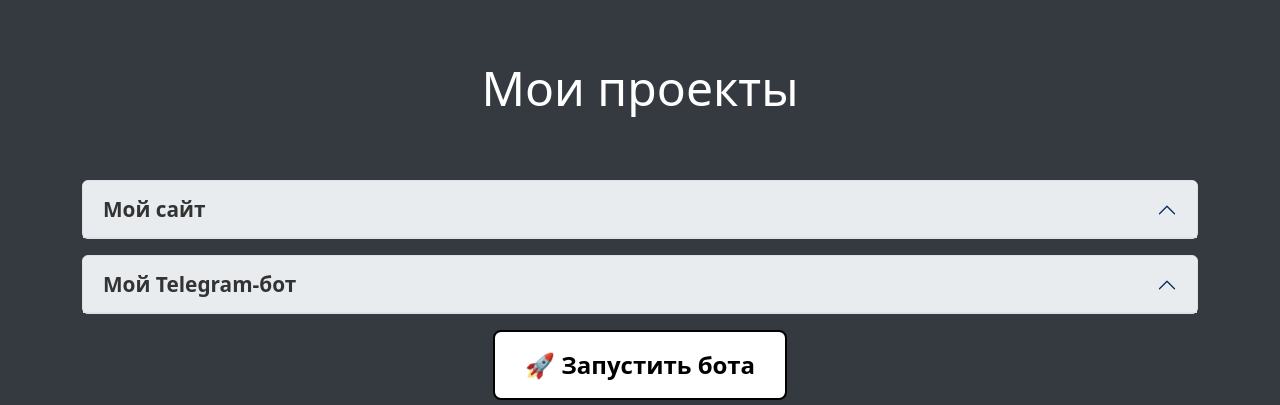
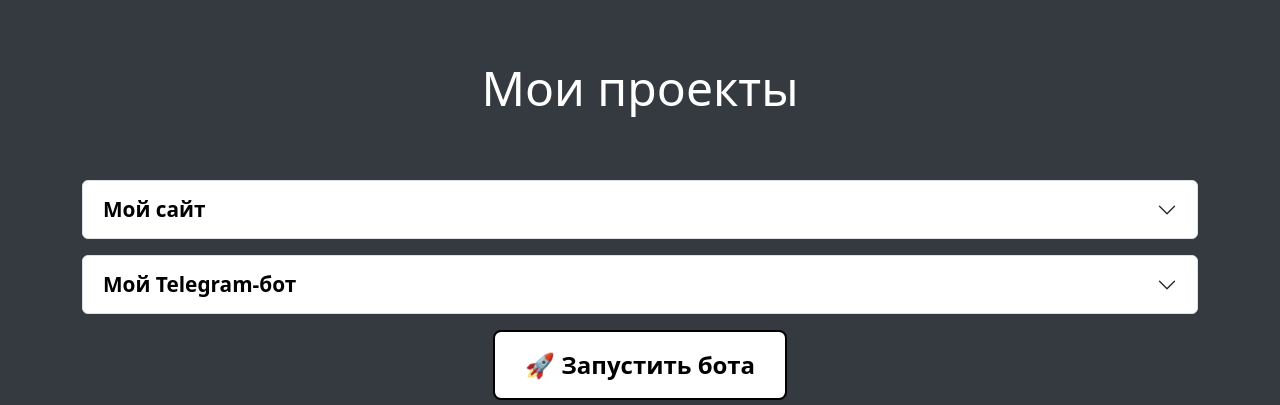
Before and after one commit to Uncle-Sam137/website-pet, a Django app: page / in a window 1280 px wide. Shown: the part 1287-1692 px from the top of the page. Run offline with Django 5.2, Linux system fonts and the light colour scheme.

Commit message:
Исправил аккордеоны(при наведении подсвечиваются серым)

```diff
--- a/templates/base.html
+++ b/templates/base.html
@@ -135,7 +135,7 @@
     .accordion-button {
         font-size: 1.3rem;
         border: none; /* Убираем рамку */
-        background-color: transparent; /* Делаем фон кнопки прозрачным */
+        background-color: #ffffff; /* Делаем фон кнопки прозрачным */
         color: #000; /* Цвет текста */
         font-weight: bold;
     }
@@ -148,7 +148,7 @@
 
     /* Кастомизация фона при раскрытии */
     .accordion-button:not(.collapsed) {
-        background-color: #e9ecef; /* Легкий серый фон при открытии */
+        background-color: #ffffff; /* Легкий серый фон при открытии */
         color: #333333FF;
     }
 
@@ -246,7 +246,7 @@
                     <div class="accordion" id="accordionExample">
                         <div class="accordion-item">
                             <h2 class="accordion-header" id="headingOne">
-                                <button class="accordion-button" type="button" data-bs-toggle="collapse" data-bs-target="#collapseOne" aria-expanded="true" aria-controls="collapseOne">
+                                <button class="accordion-button collapsed" type="button" data-bs-toggle="collapse" data-bs-target="#collapseOne" aria-expanded="true" aria-controls="collapseOne">
                                     Мой сайт
                                 </button>
                             </h2>
@@ -280,7 +280,7 @@
                     <div class="accordion" id="accordionTelegramBot">
                         <div class="accordion-item">
                             <h2 class="accordion-header" id="headingBot">
-                                <button class="accordion-button" type="button" data-bs-toggle="collapse" data-bs-target="#collapseBot" aria-expanded="true" aria-controls="collapseBot">
+                                <button class="accordion-button collapsed" type="button" data-bs-toggle="collapse" data-bs-target="#collapseBot" aria-expanded="false" aria-controls="collapseBot">
                                     Мой Telegram-бот
                                 </button>
                             </h2>
```
Also changed, not shown: other parts of templates/base.html (+1 -1 lines).
